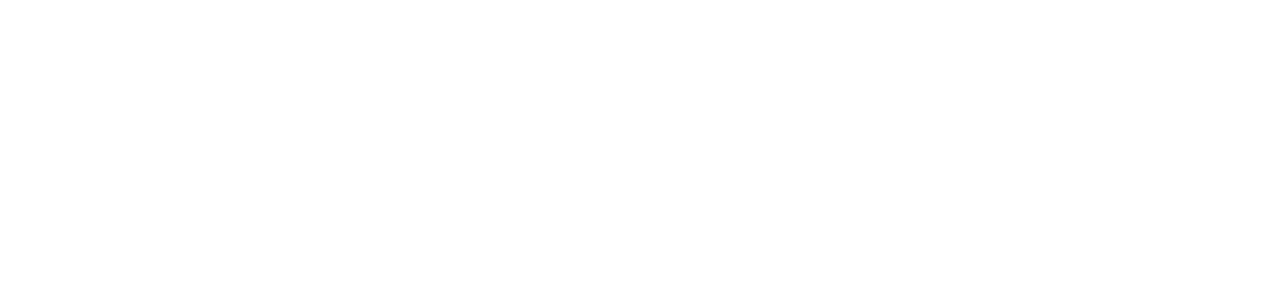
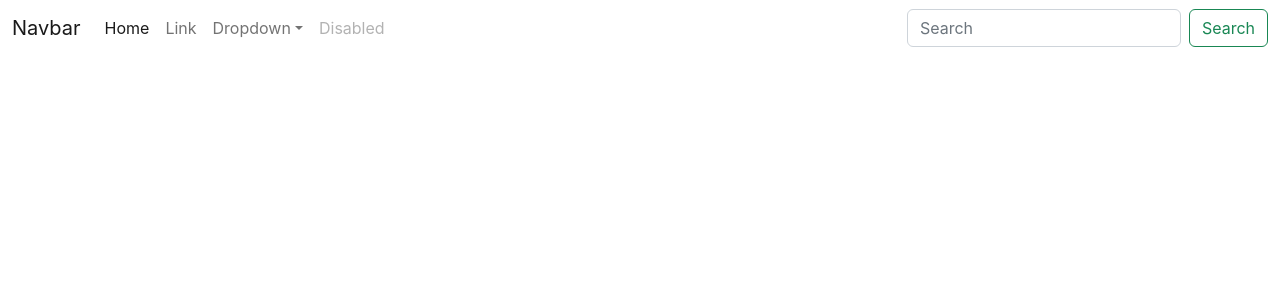
Before and after one commit to Anikrawat/Movie-DataBase-App, a React (Create React App) app: page / in a window 1280 px wide. Shown: the top 300 px of the page. Built offline with nearby package versions, Linux system fonts and the light colour scheme.

Commit message:
second commit

```diff
--- a/public/index.html
+++ b/public/index.html
@@ -24,6 +24,7 @@
       work correctly both with client-side routing and a non-root public URL.
       Learn how to configure a non-root public URL by running `npm run build`.
     -->
+    <link rel="stylesheet" href="https://cdn.jsdelivr.net/npm/bootstrap@5.2.3/dist/css/bootstrap.min.css">
     <title>React App</title>
   </head>
   <body>
@@ -40,4 +41,5 @@
       To create a production bundle, use `npm run build` or `yarn build`.
     -->
   </body>
+  <script src="https://cdn.jsdelivr.net/npm/bootstrap@5.2.3/dist/js/bootstrap.min.js"></script>
 </html>
--- a/src/App.js
+++ b/src/App.js
@@ -1,10 +1,11 @@
 import React, { Component } from 'react'
+import Navbar from "./components/Navbar";
 
 export default class App extends Component {
   render() {
     return (
       <>
-
+        <Navbar/>
       </>
     )
   }
--- a/src/components/Navbar.js
+++ b/src/components/Navbar.js
@@ -0,0 +1,46 @@
+import React, { Component } from 'react'
+
+export default class Navbar extends Component {
+  render() {
+    return (
+      <>
+        <nav className="navbar navbar-expand-lg bg-body-tertiary">
+  <div className="container-fluid">
+    <a className="navbar-brand" href="/">Navbar</a>
+    <button className="navbar-toggler" type="button" data-bs-toggle="collapse" data-bs-target="#navbarSupportedContent" aria-controls="navbarSupportedContent" aria-expanded="false" aria-label="Toggle navigation">
+      <span className="navbar-toggler-icon"></span>
+    </button>
+    <div className="collapse navbar-collapse" id="navbarSupportedContent">
+      <ul className="navbar-nav me-auto mb-2 mb-lg-0">
+        <li className="nav-item">
+          <a className="nav-link active" aria-current="page" href="/">Home</a>
+        </li>
+        <li className="nav-item">
+          <a className="nav-link" href="/">Link</a>
+        </li>
+        <li className="nav-item dropdown">
+          <a className="nav-link dropdown-toggle" href="/" role="button" data-bs-toggle="dropdown" aria-expanded="false">
+            Dropdown
+          </a>
+          <ul className="dropdown-menu">
+            <li><a className="dropdown-item" href="/">Action</a></li>
+            <li><a className="dropdown-item" href="/">Another action</a></li>
+            <li><hr className="dropdown-divider"/></li>
+            <li><a className="dropdown-item" href="/">Something else here</a></li>
+          </ul>
+        </li>
+        <li className="nav-item">
+          <a href = "/" className="nav-link disabled" aria-disabled="true">Disabled</a>
+        </li>
+      </ul>
+      <form className="d-flex" role="search">
+        <input className="form-control me-2" type="search" placeholder="Search" aria-label="Search"/>
+        <button className="btn btn-outline-success" type="submit">Search</button>
+      </form>
+    </div>
+  </div>
+</nav>
+      </>
+    )
+  }
+}
```
Also changed, not shown: src/components/Card.js (added, +18 -0 lines), src/components/Weather.js (+11 -0 lines).
